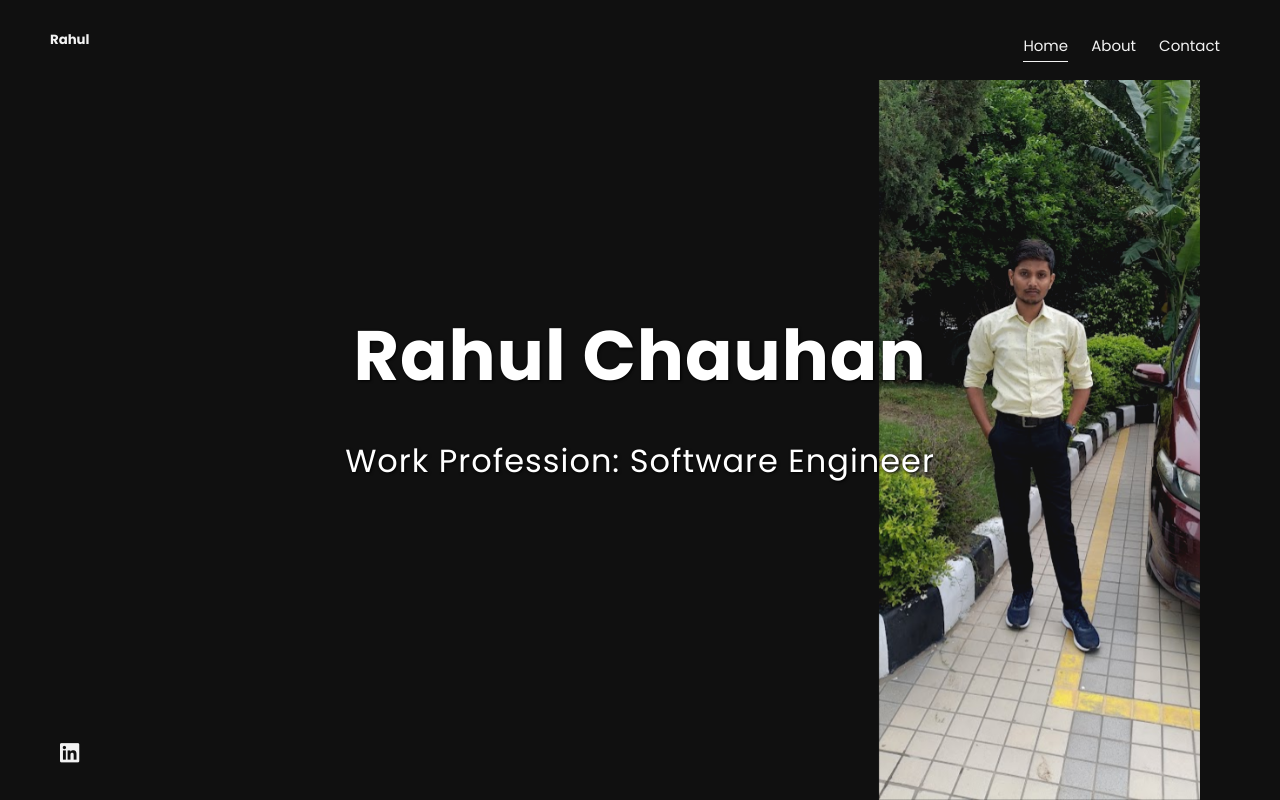
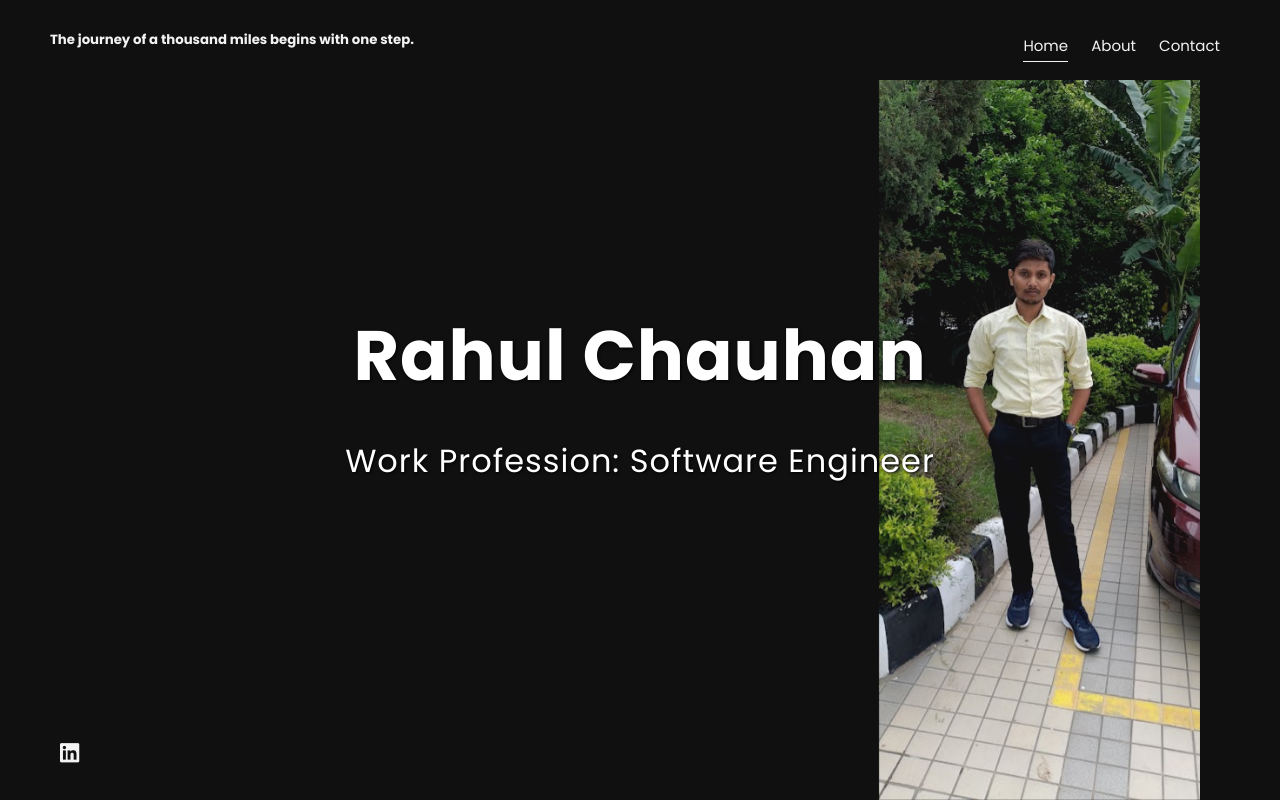
Before and after one commit to BootifulDeveloper/myportfolio, a React (Create React App) app: page / in a window 1280 px wide. Built offline with nearby package versions, Linux system fonts and the light colour scheme.

Commit message:
changes commit

```diff
--- a/src/components/Header.js
+++ b/src/components/Header.js
@@ -4,7 +4,7 @@ import logo from "../images/logo.svg";
 const Header = () => {
   return (
     <header className="header">
-    <h5 className="logo">Rahul</h5>
+    <h5 className="logo">The journey of a thousand miles begins with one step.</h5>
       <NavLinks />
     </header>
   );
```
